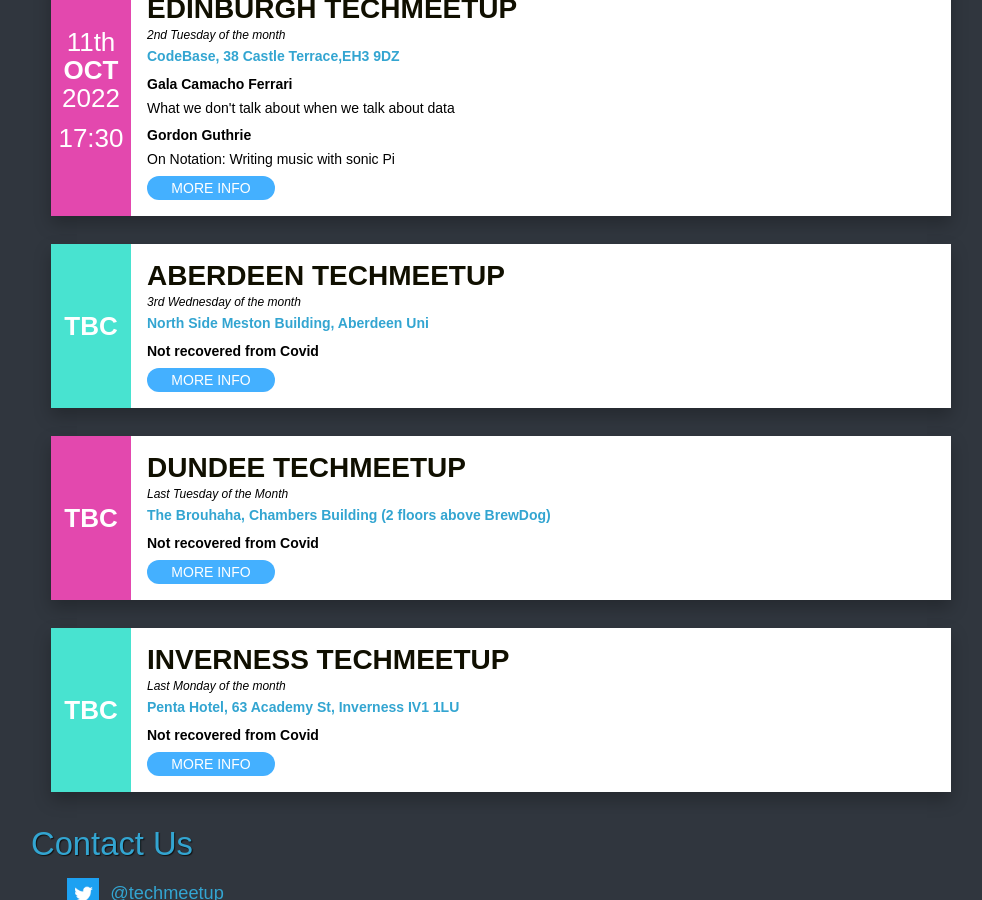
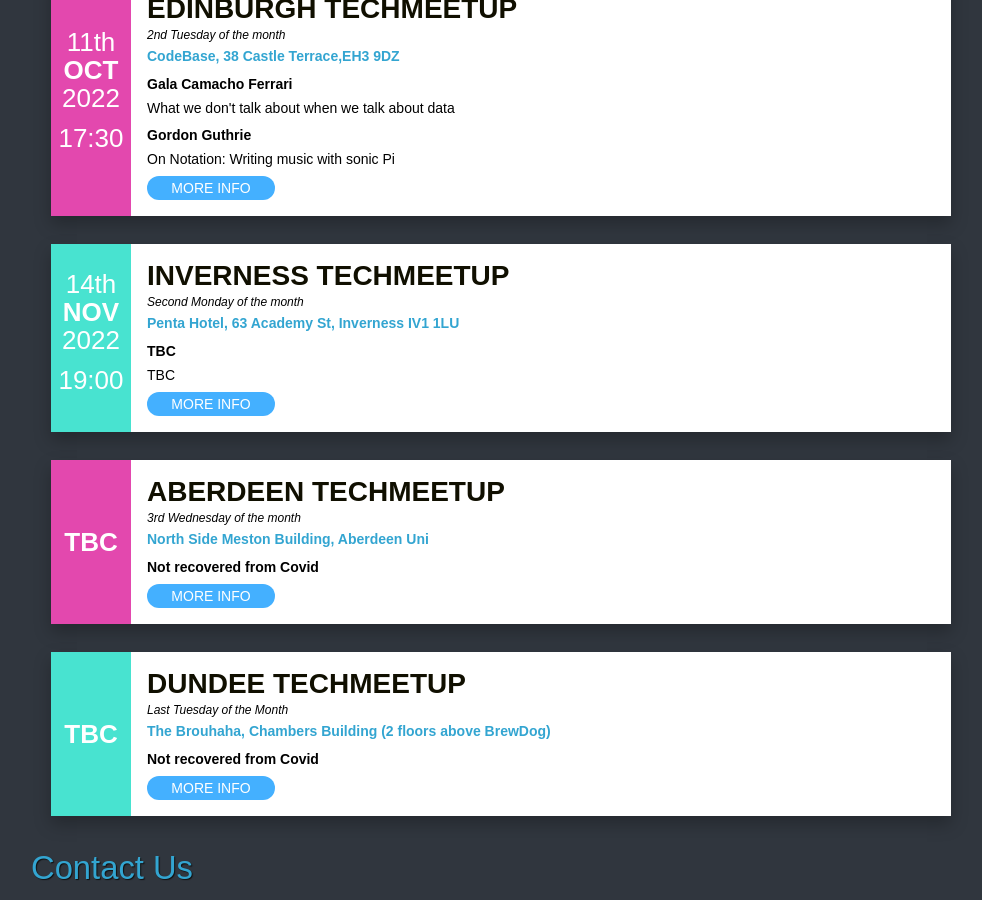
Before and after one commit to techmeetup/techmeetup.co.uk, a Jekyll site: the page built from index.html, in a window 1280 px wide and 900 px high, scrolled down 808 px. Shown: the whole window, without its empty margins (139-1121 px from the left). Built offline with Jekyll 4.4.1, drawn with Linux system fonts in a browser that asks for light colours.

Commit message:
Prepare for Inverness TechMeetup reboot

```diff
--- a/_data/index.json
+++ b/_data/index.json
@@ -87,13 +87,13 @@
   },
   {
     "city": "inverness",
-    "on": "Last Monday of the month",
+    "on": "Second Monday of the month",
     "location": {
       "link": "https://www.google.co.uk/maps?q=pentahotel+inverness&ion=1&espv=2&es_th=1&bav=on.2,or.r_cp.&bvm=bv.107467506,d.ZWU&biw=1366&bih=628&dpr=1&safe=strict&um=1&ie=UTF-8&sa=X&ved=0CAYQ_AUoAWoVChMIssH-7pGQyQIVhLYUCh07oQLX",
       "address": "Penta Hotel, 63 Academy St, Inverness IV1 1LU"
     },
-    "active": "false",
-    "date": "3020-01-01T18:00:00Z",
+    "active": "true",
+    "date": "2022-11-14T19:00:00Z",
     "speakers": [
       {
         "name": "TBC",
```
